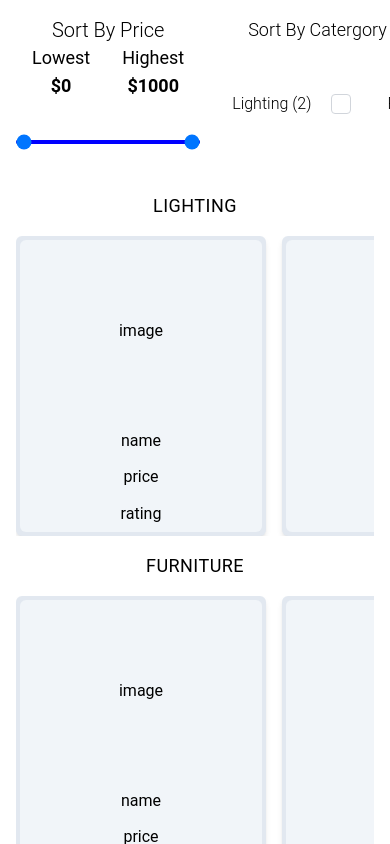
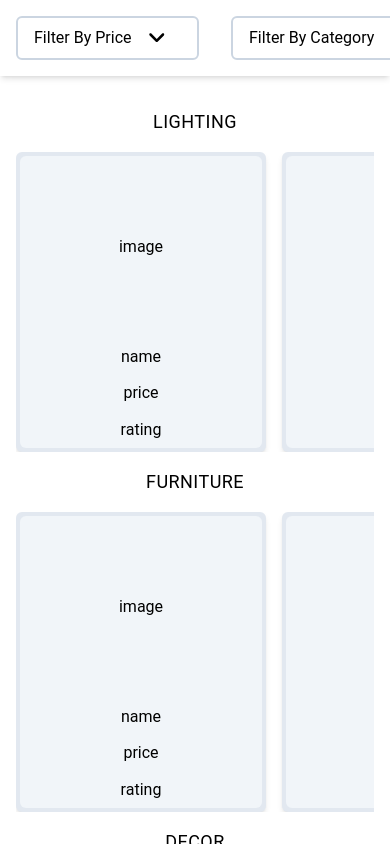
Before and after one commit to mSharifHub/e-commerce, a React (Create React App) app: page / in a window 390 px wide. Built offline with nearby package versions, Linux system fonts and the light colour scheme.

Commit message:
#1.4 filter horizontal display. Need Side effect to change state of toogle inside reducer filter hook

```diff
--- a/src/components/filter/Filter.jsx
+++ b/src/components/filter/Filter.jsx
@@ -2,21 +2,31 @@ import PriceComponent from "./priceComponent/PriceComponent";
 import AvailabilityComponent from "./availabilityComponent/AvailabilityComponent";
 import StarRatingComponent from "./ratingComponent/StarRatingComponent";
 import CategoryComponent from "./categoryComponent/CategoryComponent";
+import FilterPopUpMenu from "./filterPopUpMenu/FilterPopUpMenu";
 
 export function Filter() {
   return (
-    <div className="relative flex w-full h-full overflow-x-scroll scroll whitespace-nowrap scroll-smooth scrollbar-hide sm:flex-col  ">
+    <div className="relative flex w-full   overflow-x-scroll scroll whitespace-nowrap scroll-smooth scrollbar-hide sm:h-full  sm:flex-col shadow-md  ">
       <div>
-        <PriceComponent />
+        <FilterPopUpMenu label="Filter By Price" Component={PriceComponent} />
       </div>
       <div>
-        <CategoryComponent />
+        <FilterPopUpMenu
+          label="Filter By Category"
+          Component={CategoryComponent}
+        />
       </div>
       <div>
-        <AvailabilityComponent />
+        <FilterPopUpMenu
+          label="Filter By Availability"
+          Component={AvailabilityComponent}
+        />
       </div>
       <div>
-        <StarRatingComponent />
+        <FilterPopUpMenu
+          label="Filter By Rating"
+          Component={StarRatingComponent}
+        />
       </div>
     </div>
   );
--- a/src/components/filter/categoryComponent/CategoryComponent.jsx
+++ b/src/components/filter/categoryComponent/CategoryComponent.jsx
@@ -33,11 +33,11 @@ export default function CategoryComponent() {
   return (
     <div className=" relative flex h-full w-full flex-col  justify-start p-4  ">
       <div>
-        <span className="sticky px-4 left-0 font-light text-lg sm:flex sm:justify-center  py-4  ">
+        <span className=" flex   font-light text-lg sm:justify-center  py-4  ">
           Sort By Catergory
         </span>
       </div>
-      <div className="flex  sm:flex-col ">
+      <div className="flex-col ">
         {listCategories.map((category) => (
           <label
             key={category}
--- /dev/null
+++ b/src/components/filter/filterPopUpMenu/FilterPopUpMenu.jsx
@@ -0,0 +1,40 @@
+/* eslint-disable jsx-a11y/no-static-element-interactions */
+import { useState } from "react";
+import { FontAwesomeIcon } from "@fortawesome/react-fontawesome";
+import { faAngleDown, faAngleUp } from "@fortawesome/free-solid-svg-icons";
+
+export default function FilterPopUpMenu({ label, Component }) {
+  const [isVisible, setIsVisible] = useState(false);
+
+  const toogle = () => {
+    setIsVisible((prev) => !prev);
+  };
+
+  return (
+    <>
+      <div
+        onClick={toogle}
+        onKeyDown={toogle}
+        className="m-4 flex border-2 border-slate-300 py-2 px-4 rounded-md cursor-pointer hover:bg-slate-100 transform ease-in-out sm:hidden"
+      >
+        <div className=" flex justify-center items-center">
+          {label}
+          <div className="justify-items-center mx-2 px-2">
+            <FontAwesomeIcon
+              icon={!isVisible ? faAngleDown : faAngleUp}
+              size="lg"
+            />
+          </div>
+        </div>
+      </div>
+
+      {isVisible && (
+        <div>
+          <div>
+            <Component />
+          </div>
+        </div>
+      )}
+    </>
+  );
+}
--- a/src/components/navigation/icons/BurgerIcon.jsx
+++ /dev/null
@@ -1,6 +0,0 @@
-import { FontAwesomeIcon } from "@fortawesome/react-fontawesome";
-import { faBars } from "@fortawesome/free-solid-svg-icons";
-
-export function BurgerIcon() {
-  return <FontAwesomeIcon icon={faBars} size="2xl" />;
-}
--- a/src/components/navigation/icons/CloseNav.jsx
+++ /dev/null
@@ -1,6 +0,0 @@
-import { FontAwesomeIcon } from "@fortawesome/react-fontawesome";
-import { faXmark } from "@fortawesome/free-solid-svg-icons";
-
-export function CloseNav() {
-  return <FontAwesomeIcon icon={faXmark} size="2xl" />;
-}
--- a/src/components/navigation/icons/ExitNavButton.jsx
+++ /dev/null
@@ -1,11 +0,0 @@
-import { FontAwesomeIcon } from "@fortawesome/react-fontawesome";
-import { faXmark } from "@fortawesome/free-solid-svg-icons";
-
-export function ExitNavButton() {
-  return (
-    <FontAwesomeIcon
-      icon={faXmark}
-      style={{ color: `grey`, fontSize: `30px` }}
-    />
-  );
-}
--- a/src/providers/FilterProvider.jsx
+++ b/src/providers/FilterProvider.jsx
@@ -14,6 +14,7 @@ export function FilterProvider({ children }) {
     listCategories: categoriesList,
     inStock: false,
     rating: null,
+    toogle: false,
   };
 
   const [state, dispatch] = useReducer(filterReducer, initialState);
```
